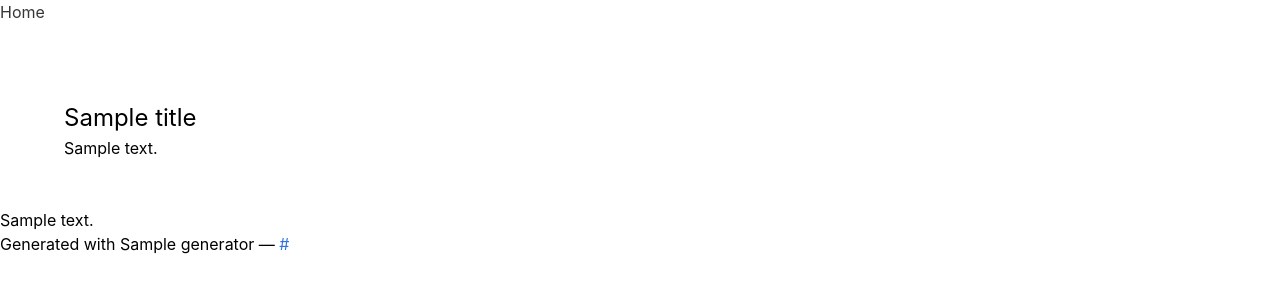
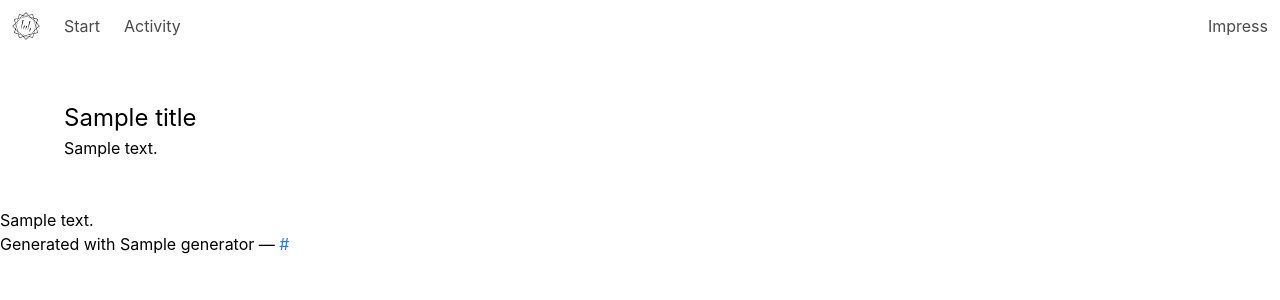
Before and after one commit to gitbreaker222/static-site-boilerplate, a Node project: template src/layouts/layout.hbs in a window 1280 px wide. Shown: the top 300 px of the page. Run offline with Node 20 templates, Linux system fonts and the light colour scheme; the template is opened without the code that fills it: most values are stand-ins (such as "Sample title", 1, 10 or a date in 2020); style sheets or scripts are compiled from the project's sources.

Commit message:
makes navbar bulma

```diff
--- a/src/layouts/layout.hbs
+++ b/src/layouts/layout.hbs
@@ -1,26 +1,58 @@
-
 <!doctype html>
 <html lang="en">
+
 <head>
   <meta charset="UTF-8" />
   <title>{{ title }}</title>
   <meta name="description" content="{{ description }}">
 
   <link rel="stylesheet" href="css/main.css">
+
+  <script>
+    var app = {}
+  </script>
 </head>
+
 <body>
 
   <header>
     <nav class="navbar" role="navigation" aria-label="main navigation">
       <div class="navbar-brand">
-        <!-- navbar items, navbar burger... -->
-        <a href="/">Home</a>
+        <a class="navbar-item" href="https://bulma.io">
+          <img src="assets/img/logo.svg" alt="generic logo">
+        </a>
         <a role="button" class="navbar-burger" aria-label="menu" aria-expanded="false">
           <span aria-hidden="true"></span>
           <span aria-hidden="true"></span>
           <span aria-hidden="true"></span>
         </a>
       </div>
+      <div class="navbar-menu">
+        <div class="navbar-start">
+          <a class="navbar-item" href="/">
+              Start
+            </a>
+          <a class="navbar-item" href="/">
+              Activity
+            </a>
+        </div>
+
+        <div class="navbar-end">
+          <a class="navbar-item" href="/">
+              Impress
+            </a>
+        </div>
+      </div>
+
+      <script>
+        app.btnEl = document.querySelector('nav .navbar-brand .navbar-burger')
+        app.menuEl = document.querySelector('nav .navbar-menu')
+
+        app.btnEl.addEventListener('click', function() {
+          app.btnEl.classList.toggle('is-active');
+          app.menuEl.classList.toggle('is-active');
+        })
+      </script>
     </nav>
   </header>
 
@@ -31,9 +63,8 @@
     </div>
   </section>
 
-  {{{ contents }}}
-
-  {{> footer}}
+  {{{ contents }}} {{> footer}}
 
 </body>
+
 </html>
```
